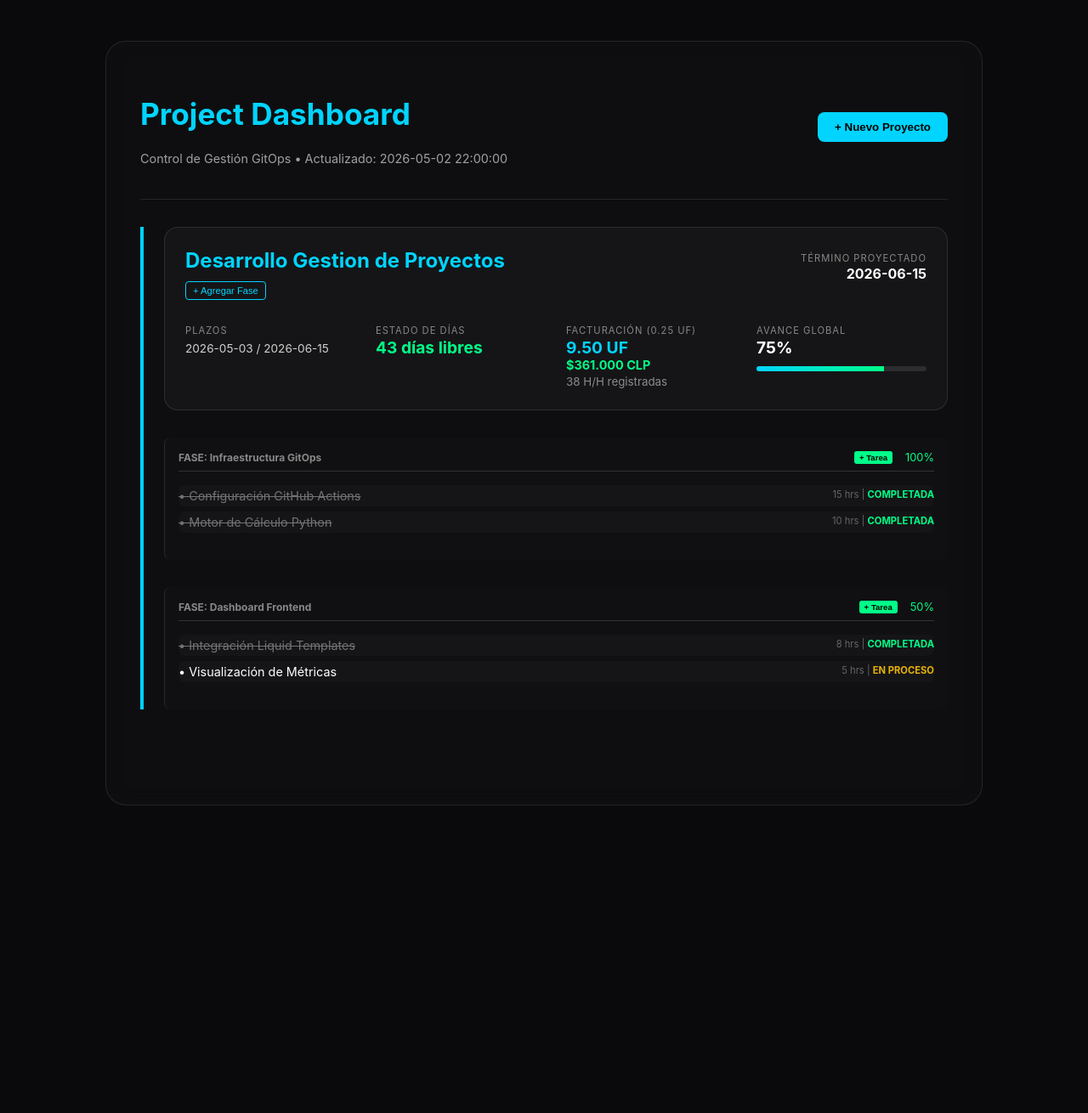
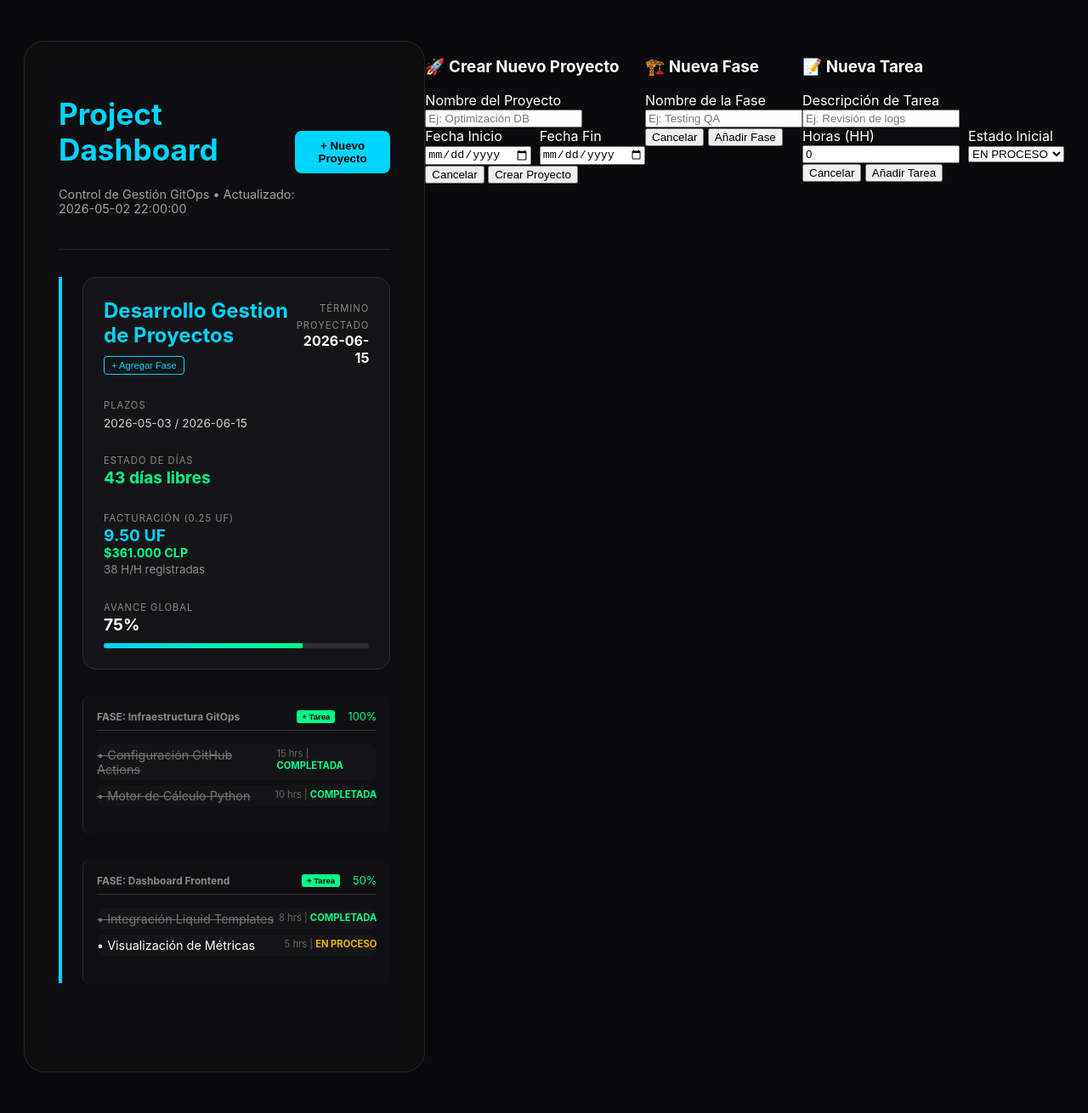
Before and after one commit to sloty00/projects, a Jekyll site: the page built from index.html, in a window 1280 px wide. Shown: the whole page at 85% size. Built offline with Jekyll 4.4.1, drawn with Linux system fonts in a browser that asks for light colours; before the commit the page ends 996 px from its top, so only the background shows below that.

Commit message:
Update project-modals.html

```diff
--- a/_includes/project-modals.html
+++ b/_includes/project-modals.html
@@ -1,39 +1,4 @@
-<!-- Estilos para los Modales -->
-<style>
-    .modal {
-        display: none;
-        position: fixed;
-        z-index: 1000;
-        left: 0; top: 0;
-        width: 100%; height: 100%;
-        background-color: rgba(0,0,0,0.8);
-        backdrop-filter: blur(5px);
-    }
-    .modal-content {
-        background: #1a1a1a;
-        margin: 10% auto;
-        padding: 2rem;
-        border: 1px solid #00d4ff;
-        border-radius: 16px;
-        width: 90%;
-        max-width: 500px;
-        box-shadow: 0 0 20px rgba(0,212,255,0.2);
-    }
-    .modal-content h3 { color: #00d4ff; margin-top: 0; }
-    .form-group { margin-bottom: 1rem; }
-    .form-group label { display: block; font-size: 0.8rem; color: #888; margin-bottom: 5px; }
-    .form-group input, .form-group select {
-        width: 100%;
-        padding: 10px;
-        background: #2a2a2a;
-        border: 1px solid #444;
-        border-radius: 4px;
-        color: white;
-    }
-    .modal-footer { display: flex; justify-content: flex-end; gap: 10px; margin-top: 2rem; }
-    .btn-save { background: #00ff88; color: black; border: none; padding: 8px 20px; border-radius: 4px; font-weight: bold; cursor: pointer; }
-    .btn-cancel { background: transparent; color: #ff4d4d; border: 1px solid #ff4d4d; padding: 8px 20px; border-radius: 4px; cursor: pointer; }
-</style>
+<!-- [MANTENER TUS ESTILOS CSS IGUAL] -->
 
 <!-- MODAL 1: NUEVO PROYECTO -->
 <div id="projectModal" class="modal">
@@ -110,11 +75,16 @@
 </div>
 
 <script>
-    // Funciones básicas de UI
-    function openModal(id) { document.getElementById(id).style.display = 'block'; }
-    function closeModal(id) { document.getElementById(id).style.display = 'none'; }
+    // 1. Apertura y Cierre Simple
+    function openModal(id) {
+        document.getElementById(id).style.display = 'block';
+    }
 
-    // Helpers para inyectar contexto en los modales
+    function closeModal(id) {
+        document.getElementById(id).style.display = 'none';
+    }
+
+    // 2. Inyección de Contexto (Para saber a qué proyecto/fase añadir)
     function openPhaseModal(projectName) {
         document.getElementById('phase-target-project').value = projectName;
         document.getElementById('target-project-label').innerText = `Proyecto: ${projectName}`;
```
Also changed, not shown: other parts of _includes/project-modals.html (+1 -1 lines).
